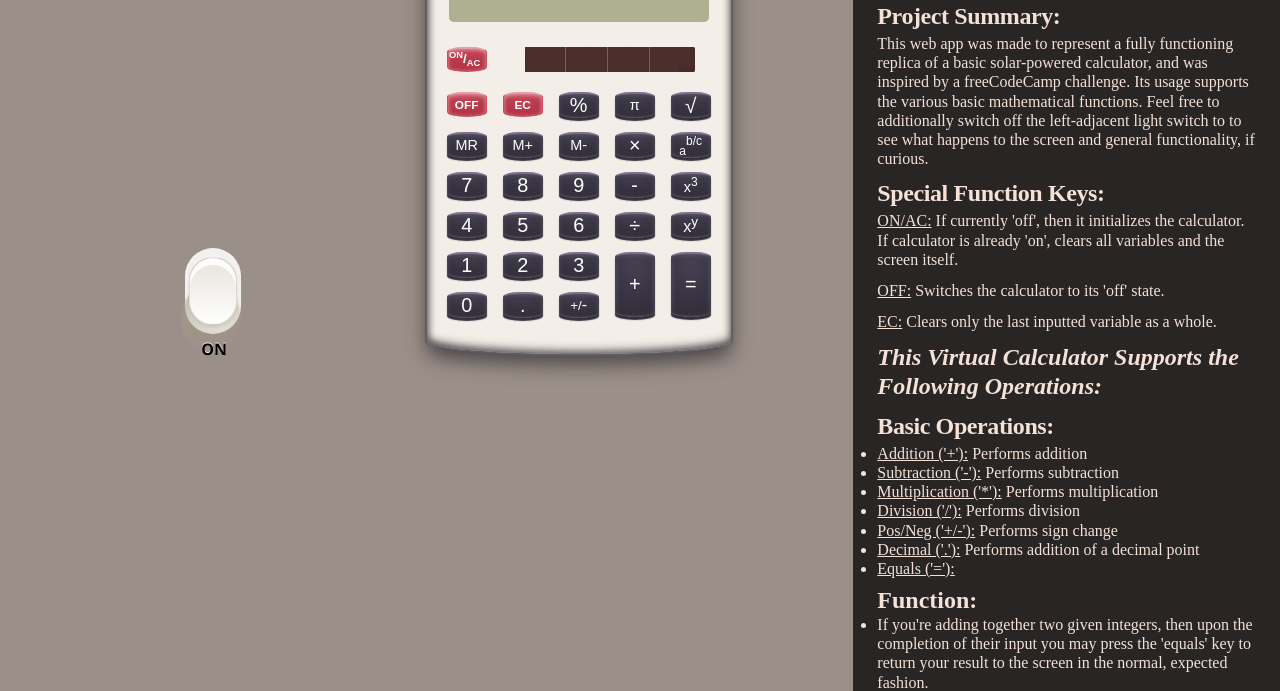
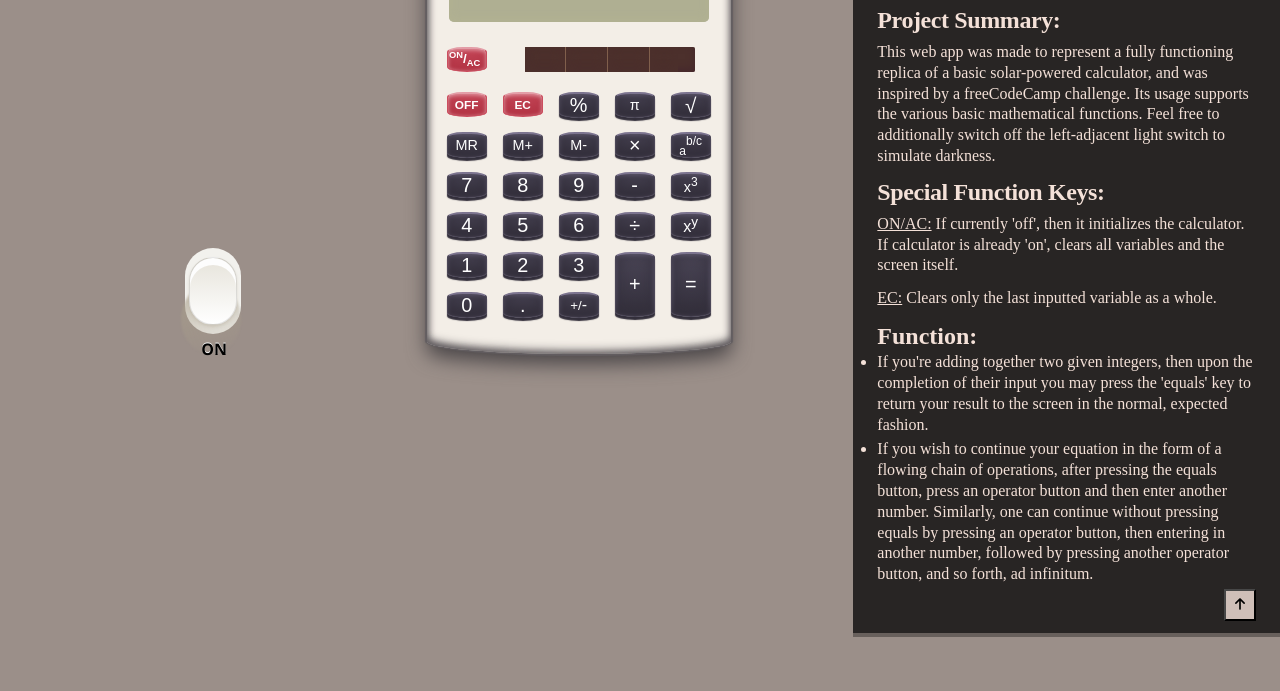
Before and after one commit to nyteksf/solar-calculator-sim, a plain HTML site: page index.html in a window 1280 px wide. Shown: the part 109-800 px from the top of the page. Drawn offline with nearby package versions, Linux system fonts and the light colour scheme.

Commit message:
Updated instructions and old HTML/CSS as much as possible without breaking project

```diff
--- a/css/styles.css
+++ b/css/styles.css
@@ -1,3 +1,5 @@
+@import "compass/css3";
+@import url(http://fonts.googleapis.com/css?family=Source+Sans+Pro);
 @charset "utf-8";
 
 /* GUI LARGELY INSPIRED BY FREECODECAMP CALCULATOR BUILD CHALLENGE */
@@ -16,19 +18,27 @@ body {
   width: 100vw;
 }
 
+li {
+  margin-bottom: 4px;
+}
+
 .readMeTitle {
-  margin-bottom: 4px;
+  margin-bottom: 8px;
   letter-spacing: -0.6px;
 }
 
 .readMeHeader {
-  margin-bottom: 4px;
+  margin-bottom: 8px;
   letter-spacing: -0.4px;
+}
+
+.readMeHeader__basic-operations {
+  margin-top: 4px;
 }
 
 .readMeTxt {
   margin-bottom: 12px;
-  line-height: 1.2;
+  line-height: 1.3;
 }
 
 .container {
@@ -296,11 +306,6 @@ body {
 // Switch design based off of:   ///////
 //https://codepen.io/HugoGiraudel///////
 //////////////////////////////////////*/
-@import "compass/css3";
-@import url(http://fonts.googleapis.com/css?family=Source+Sans+Pro);
-* {
-  box-sizing: border-box;
-}
 
 .switch {
   display: block;
--- a/index.html
+++ b/index.html
@@ -7,7 +7,10 @@
         <link rel="icon" href="./assets/jclogo3.png" type="image/png" />
         <link rel="stylesheet" href="./css/styles.css" type="text/css" />
         <link rel="stylesheet" href="./css/alertify.core.css" type="text/css" />
-        <script src="https://kit.fontawesome.com/f42fa95770.js" crossorigin="anonymous"></script>
+        <script
+            src="https://kit.fontawesome.com/f42fa95770.js"
+            crossorigin="anonymous"
+        ></script>
         <link
             rel="stylesheet"
             href="./css/alertify.default.css"
@@ -273,14 +276,10 @@
                 <div id="readMeDiv">
                     <div id="centeredTextDiv">
                         <p id="magicText">Read Me Before Using!</p>
-                        <h1>
-                            <p class="readMeTitle">
+                        <h1 class="readMeTitle">
                             Instructions for This Calculator:
-                            </p>
                         </h1>
-                        <h2>
-                            <p class="readMeHeader">Project Summary:</p>
-                        </h2>
+                        <h2 class="readMeHeader">Project Summary:</h2>
                         <p class="readMeTxt">
                             This web app was made to represent a fully
                             functioning replica of a basic solar-powered
@@ -288,90 +287,39 @@
                             challenge. Its usage supports the various basic
                             mathematical functions. Feel free to additionally
                             switch off the left-adjacent light switch to
-                            to see what happens to the screen and general
-                            functionality, if curious.
+                            simulate darkness.
                         </p>
-                        <h2>
-                            <p class="readMeHeader">Special Function Keys:</p>
-                        </h2>
+                        <h2 class="readMeHeader">Special Function Keys:</h2>
                         <p class="readMeTxt">
                             <u>ON/AC:</u> If currently 'off', then it
                             initializes the calculator. If calculator is already
                             'on', clears all variables and the screen itself.
                         </p>
                         <p class="readMeTxt">
-                            <u>OFF:</u> Switches the calculator to its 'off'
-                            state.
-                        </p>
-                        <p class="readMeTxt">
                             <u>EC:</u> Clears only the last inputted variable as
                             a whole.
                         </p>
-                        <h2>
-                            <p class="readMeTxt">
-                                <i
-                                    >This Virtual Calculator Supports the
-                                    Following Operations:</i
-                                >
-                            </p>
-                            <p class="readMeHeader">Basic Operations:</p>
-                        </h2>
+
                         <div class="readMeTxt">
-                            <ul>
-                                <li>
-                                    <u>Addition ('+'):</u> Performs addition
-                                </li>
-                                <li>
-                                    <u>Subtraction ('-'):</u> Performs
-                                    subtraction
-                                </li>
-                                <li>
-                                    <u>Multiplication ('*'):</u> Performs
-                                    multiplication
-                                </li>
-                                <li>
-                                    <u>Division ('/'):</u> Performs division
-                                </li>
-                                <li>
-                                    <u>Pos/Neg ('+/-'):</u> Performs sign change
-                                </li>
-                                <li>
-                                    <u>Decimal ('.'):</u> Performs addition of a
-                                    decimal point
-                                </li>
-                                <li>
-                                    <u>Equals ('='):</u>
-                                </ul>
                             <ul class="ul__function">
-                                        <b><h2>Function:</h2></b>
+                                <h2>Function:</h2>
                                 <li class="ul__function--li">
                                     If you're adding together two given
-                                            integers, then upon the completion
-                                            of their input you may press the
-                                            'equals' key to return your result
-                                            to the screen in the normal,
-                                            expected fashion.
+                                    integers, then upon the completion of their
+                                    input you may press the 'equals' key to
+                                    return your result to the screen in the
+                                    normal, expected fashion.
                                 </li>
                                 <li class="ul__function--li">
-                                            If you wish to continue your
-                                            equation in the form of a flowing
-                                            chain of operations, press an
-                                            operator button after pressing
-                                            equals and then another number.
-                                            Similarly, begin entering in a third
-                                            or a fourth number, and so forth, ad
-                                            infinitum.
-                                        </li>
-                                        <li class="ul__function--li">
-                                            Worth noting is a third option of
-                                            pressing the equal button after
-                                            chaining together any number of the
-                                            above operations. In such a case the
-                                            result of your growing equation will
-                                            accumulate without any need for
-                                            additional pressing of equals. This
-                                            math is handled automagically by the
-                                            code.
+                                    If you wish to continue your equation in the
+                                    form of a flowing chain of operations, after
+                                    pressing the equals button, press an
+                                    operator button and then enter another
+                                    number. Similarly, one can continue without
+                                    pressing equals by pressing an operator
+                                    button, then entering in another number,
+                                    followed by pressing another operator
+                                    button, and so forth, ad infinitum.
                                 </li>
                             </ul>
 
@@ -386,31 +334,6 @@
                                     </button>
                                 </a>
                             </div>
-                                </li>
-                            </ul>
-
-                            <!-- MODAL CODE BEGINS HERE -->
-
-                            <p id="ip"></p>
-
-                            <div class="hideMe">
-                                <a
-                                    href="https://twitter.com/intent/follow?screen_name=nyteksf"
-                                    id="trigger"
-                                    onclick='window.open(this.href,"popupwindow", "width=555,height=590,left=200,top=5,scrollbars,toolbar=0,resizable"); return false;'
-                                    target="_blank"
-                                    >FOLLOW ME</a
-                                >
-                            </div>
-
-                            <!-- MODAL CODE ENDS HERE -->
-                            <a
-                                href="https://fiddle.jshell.net/nytek/jxdyvxaw/embedded/result/dark/"
-                                id="hiddenBookmarkLink"
-                                title="nyteksf electronic calculator v3.0"
-                                rel="sidebar"
-                                >Bookmark This Page</a
-                            >
                         </div>
                     </div>
                 </div>
```
Lines whose indentation alone changed are shown as unchanged.
